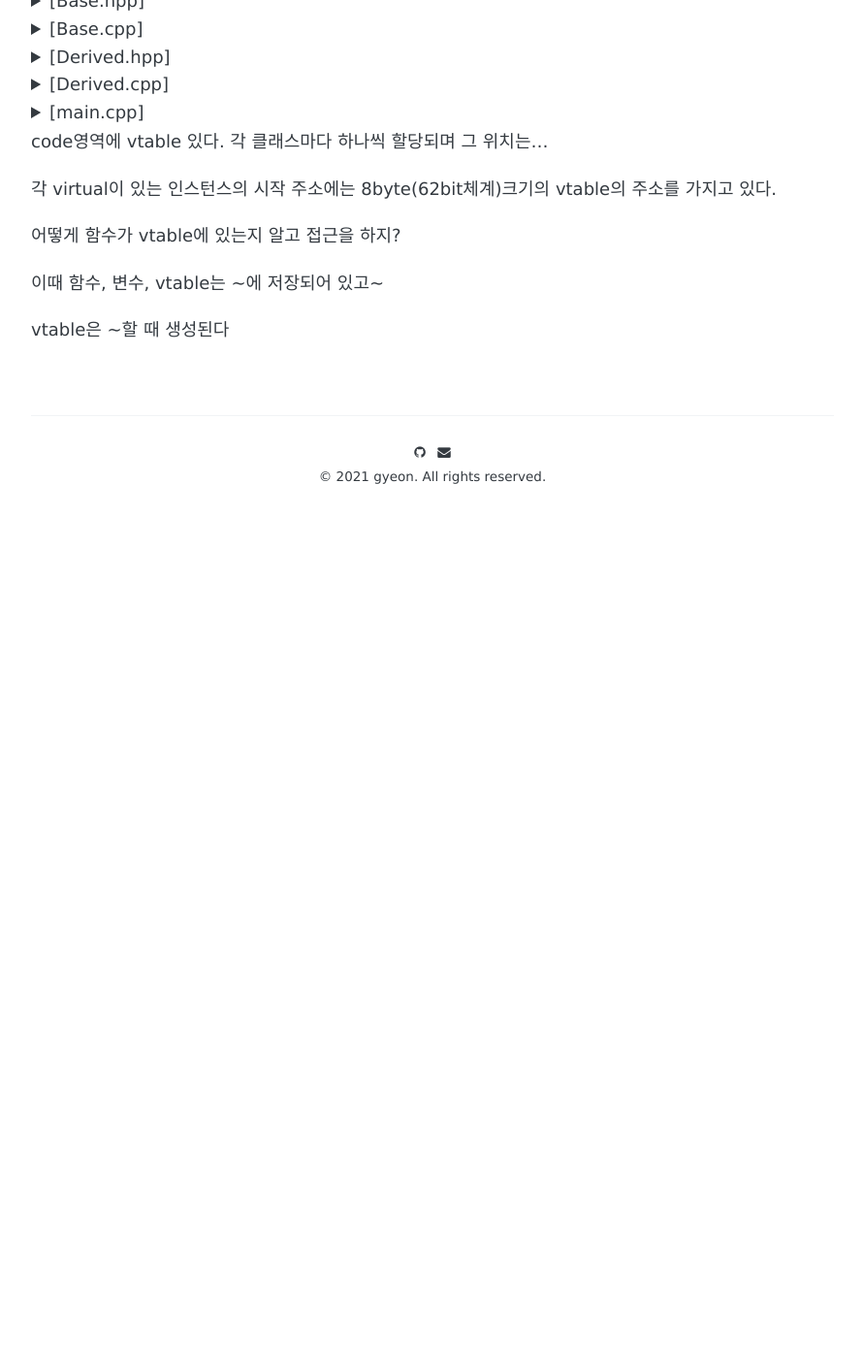
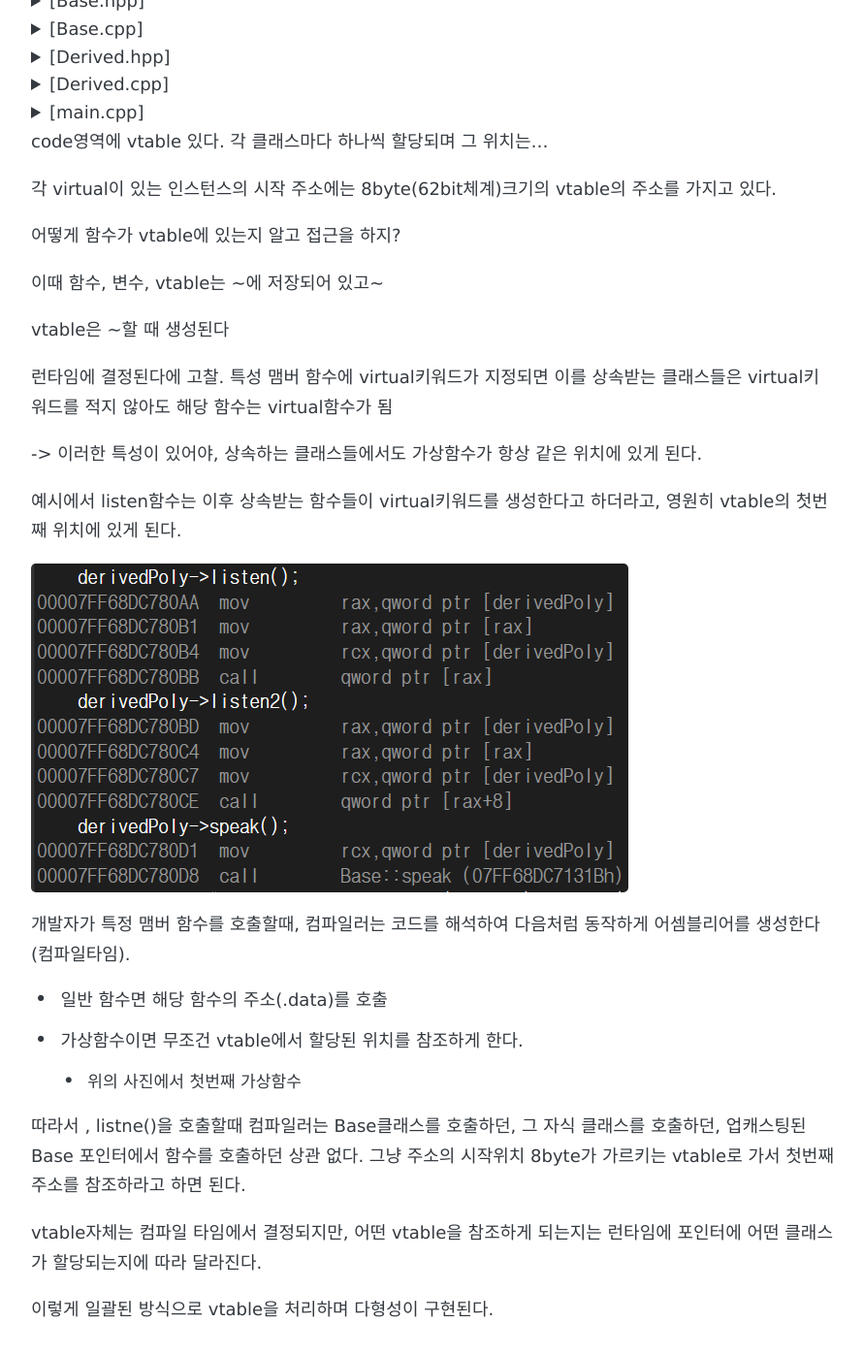
Before and after one commit to gyujun9403/gyujun9403.github.io, a Jekyll site: the page built from _posts/2022-05-25-compile_to_virtual.md, in a window 1280 px wide and 1400 px high, scrolled down 5592 px. Shown: the top 1397 px of the window at 97% size, without its empty margins (194-1084 px from the left). Built offline with Jekyll 4.4.1, drawn with Linux system fonts in a browser that asks for light colours; some web fonts are replaced; comment, search, counter and statistics services are not loaded; before the commit the page ends 6185 px from its top, so only the background shows below that.

Commit message:
vtable temp

```diff
--- a/_posts/2022-05-25-compile_to_virtual.md
+++ b/_posts/2022-05-25-compile_to_virtual.md
@@ -249,3 +249,23 @@ code영역에 vtable 있다. 각 클래스마다 하나씩 할당되며 그 위
 이때 함수, 변수, vtable는 ~에 저장되어 있고~
 
 vtable은 ~할 때 생성된다
+
+런타임에 결정된다에 고찰.
+특성 맴버 함수에 virtual키워드가 지정되면 이를 상속받는 클래스들은 virtual키워드를 적지 않아도 해당 함수는 virtual함수가 됨
+
+-> 이러한 특성이 있어야, 상속하는 클래스들에서도 가상함수가 항상 같은 위치에 있게 된다.
+
+예시에서 listen함수는 이후 상속받는 함수들이 virtual키워드를 생성한다고 하더라고, 영원히 vtable의 첫번째 위치에 있게 된다.
+
+
+![](/images\cpp\virtual_funcs_call.png)
+개발자가 특정 맴버 함수를 호출할때, 컴파일러는 코드를 해석하여 다음처럼 동작하게 어셈블리어를 생성한다(컴파일타임).
+- 일반 함수면 해당 함수의 주소(.data)를 호출
+- 가상함수이면 무조건 vtable에서 할당된 위치를 참조하게 한다.
+	- 위의 사진에서 첫번째 가상함수
+
+따라서 , listne()을 호출할때 컴파일러는 Base클래스를 호출하던, 그 자식 클래스를 호출하던, 업캐스팅된 Base 포인터에서 함수를 호출하던 상관 없다. 그냥 주소의 시작위치 8byte가 가르키는 vtable로 가서 첫번째 주소를 참조하라고 하면 된다.
+
+vtable자체는 컴파일 타임에서 결정되지만, 어떤 vtable을 참조하게 되는지는 런타임에 포인터에 어떤 클래스가 할당되는지에 따라 달라진다.
+
+이렇게 일괄된 방식으로 vtable을 처리하며 다형성이 구현된다.
```
Also changed, not shown: images/cpp/virtual_funcs_call.png (added).
